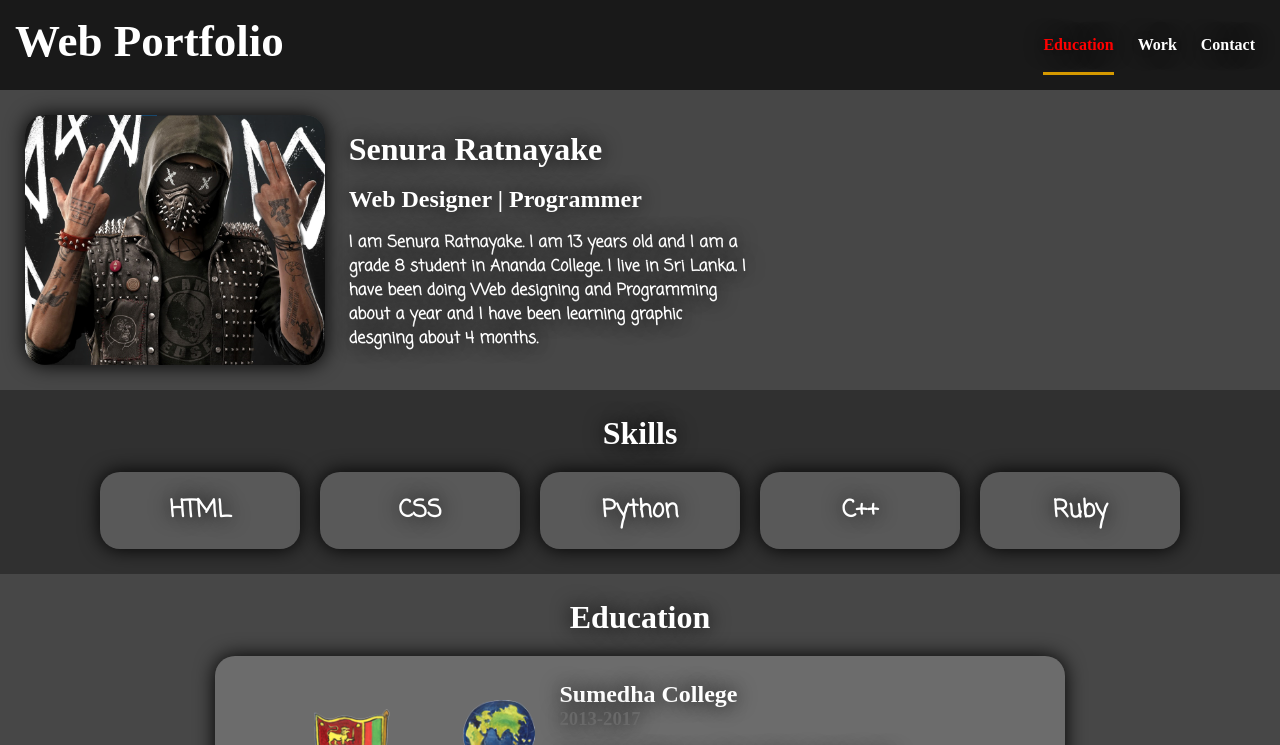
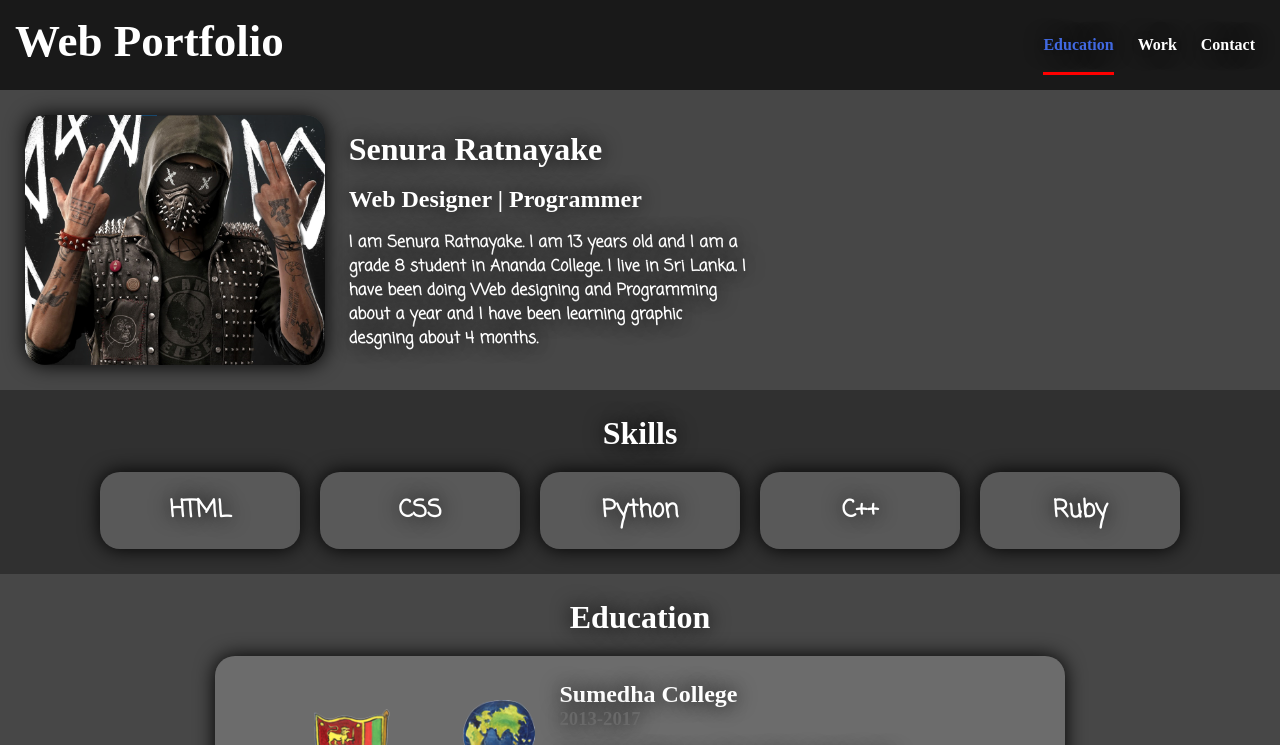
Before and after one commit to SDR2007/Portfolio, a plain HTML site: page index.html in a window 1280 px wide. In both pictures the pointer is over the link "Education". Shown: the top 745 px of the page. Drawn offline with Linux system fonts and the light colour scheme; a web font is replaced by a local one.

Commit message:
Update style.css

```diff
--- a/style.css
+++ b/style.css
@@ -61,7 +61,7 @@ body{
 }
 
 .nav ul li a:hover{
-    color: red;
+    color: royalblue;
     transition: 0.5s;
 }
 
@@ -79,7 +79,7 @@ body{
     content: "";
     position: absolute;
     bottom: 0;
-    background: rgba(213,153,0,1.0);;
+    background: red;
     height: 3px;
     left: auto;
     right: 0;
```
